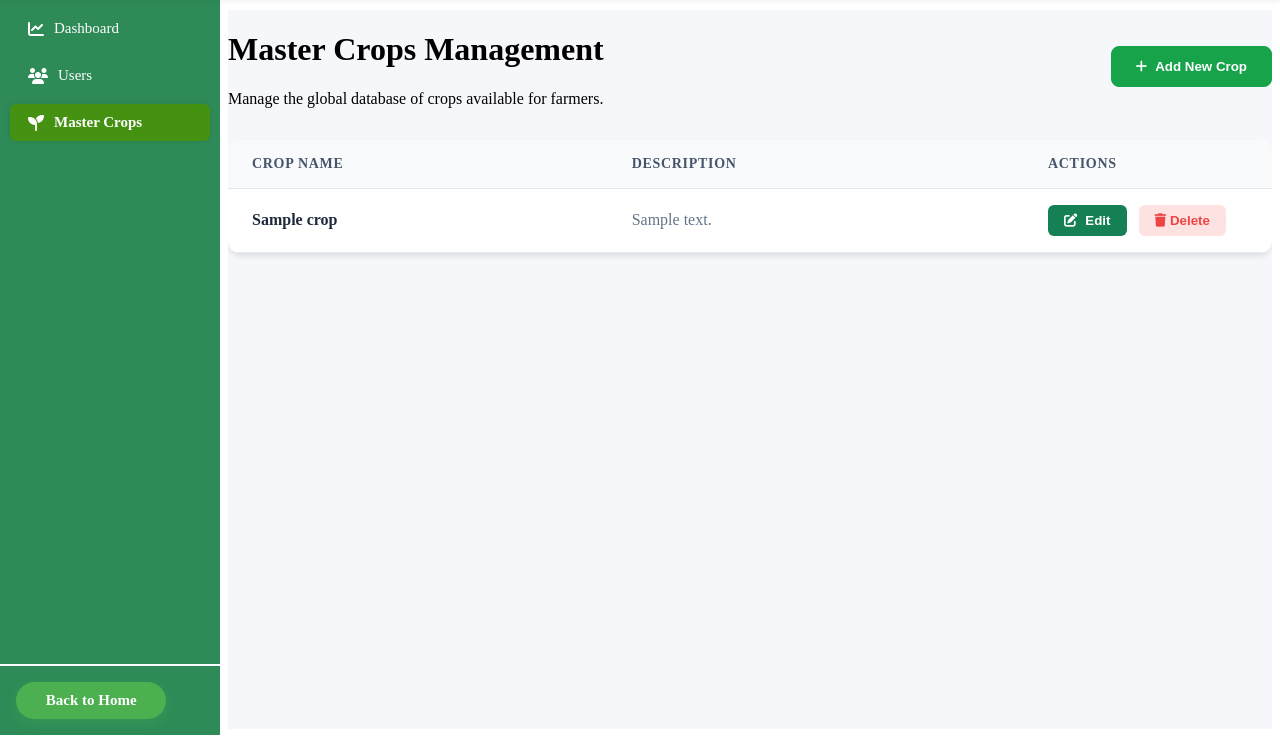
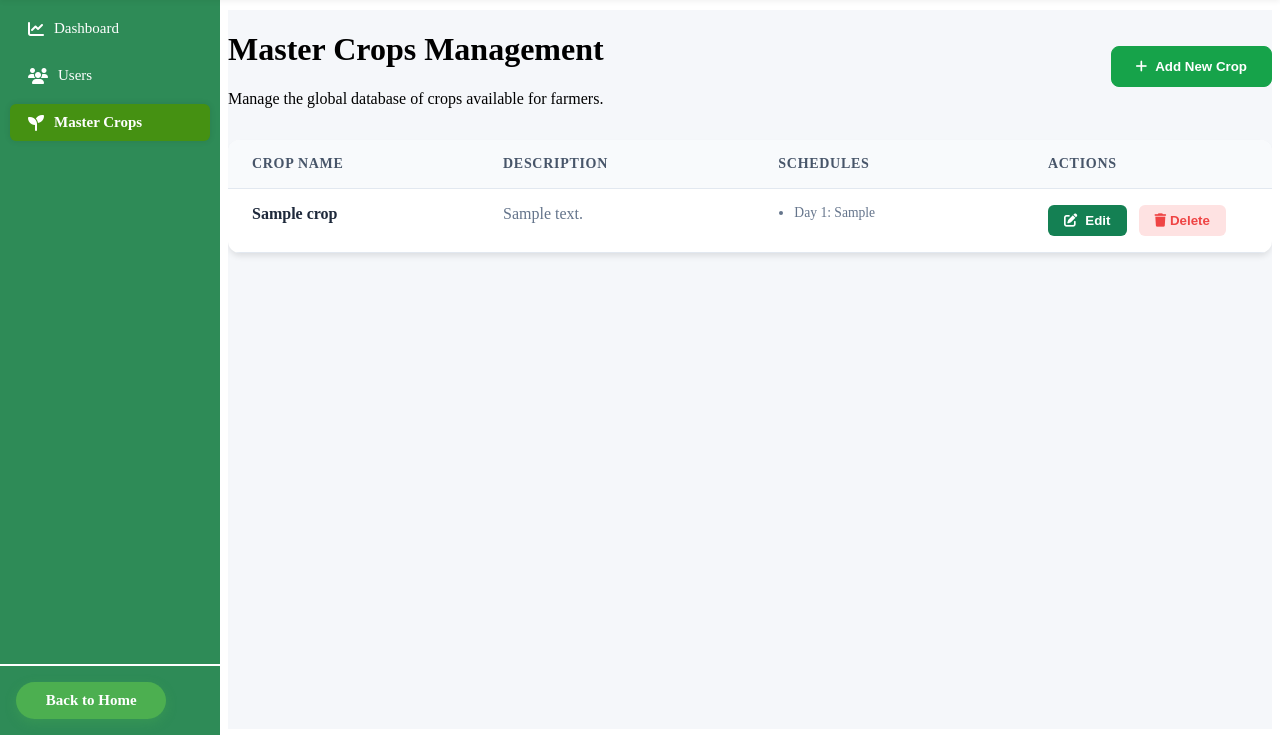
Before and after one commit to RanadipShrestha/AgroNepal, a Django app: page /adminDashboard/crops/ in a window 1280 px wide. Shown: the part 65-808 px from the top of the page. Run offline with Django 5.2, Linux system fonts and the light colour scheme; tables that the repository leaves empty hold one stand-in row (values such as "Sample post").

Commit message:
Update: Add crop schedule display feature in the crop section in the admin dashboard

```diff
--- a/agroNepal/templates/adminDashboard/dashboard/crop/crops.html
+++ b/agroNepal/templates/adminDashboard/dashboard/crop/crops.html
@@ -25,21 +25,42 @@
   </div>
   {% endif %}
 
-  <div class="admin-table-container">
+    <div class="admin-table-container">
     <table class="admin-table">
         <thead>
             <tr>
                 <th>Crop Name</th>
                 <th>Description</th>
+                <th>Schedules</th>
                 <th style="width: 200px;">Actions</th>
             </tr>
         </thead>
         <tbody>
             {% for c in crops %}
+            <script type="application/json" id="schedules-json-{{ c.id }}">
+                [
+                  {% for s in c.schedules.all %}
+                    {"day_number": {{ s.day_number|default:0 }}, "task": "{{ s.task|escapejs }}"}{% if not forloop.last %},{% endif %}
+                  {% endfor %}
+                ]
+            </script>
             <tr>
-                <td style="font-weight: 600; color: #1e293b;">{{ c.name }}</td>
-                <td style="color: #64748b;">{{ c.description|default:"No description provided"|truncatechars:100 }}</td>
-                <td>
+                <td style="font-weight: 600; color: #1e293b; vertical-align: top;">{{ c.name }}</td>
+                <td style="color: #64748b; vertical-align: top;">{{ c.description|default:"No description provided"|truncatechars:100 }}</td>
+                <td style="color: #64748b; font-size: 0.85rem; vertical-align: top;">
+                    {% if c.schedules.exists %}
+                        <div style="max-height: 120px; overflow-y: auto; padding-right: 5px;">
+                            <ul style="margin: 0; padding-left: 1rem;">
+                            {% for s in c.schedules.all %}
+                                <li style="margin-bottom: 2px;">Day {{ s.day_number|default:0 }}: {{ s.task }}</li>
+                            {% endfor %}
+                            </ul>
+                        </div>
+                    {% else %}
+                        <span style="font-style: italic; color: #94a3b8;">No schedules</span>
+                    {% endif %}
+                </td>
+                <td style="vertical-align: top;">
                     <button class="action-btn edit-btn" onclick="openEditModal('{{ c.id }}', '{{ c.name|escapejs }}', '{{ c.description|escapejs }}')">
                         <i class="fa-solid fa-edit"></i> Edit
                     </button>
@@ -50,7 +71,7 @@
             </tr>
             {% empty %}
             <tr>
-                <td colspan="3" style="text-align: center; color: #64748b;">No crops defined in the system.</td>
+                <td colspan="4" style="text-align: center; color: #64748b;">No crops defined in the system.</td>
             </tr>
             {% endfor %}
         </tbody>
```
